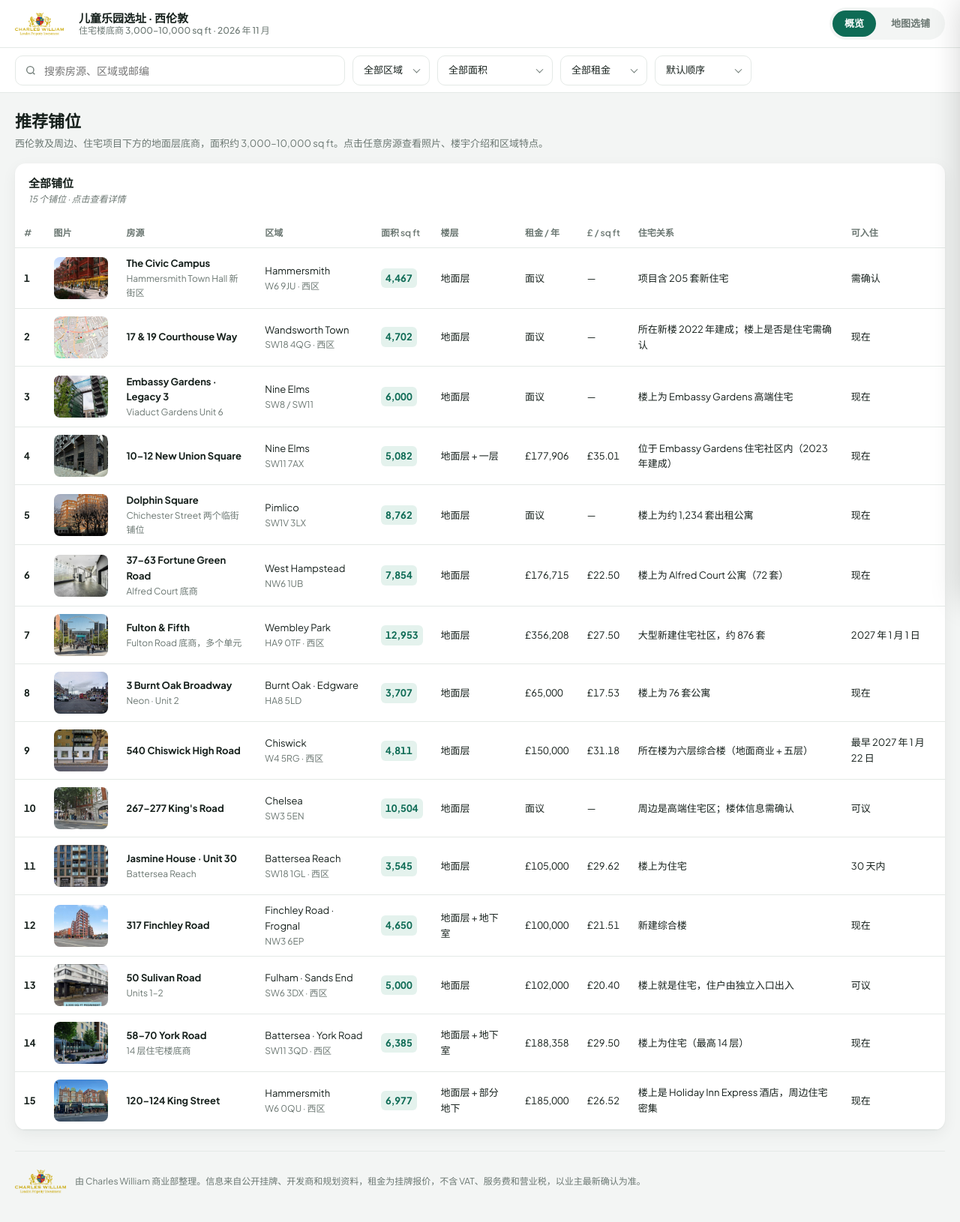
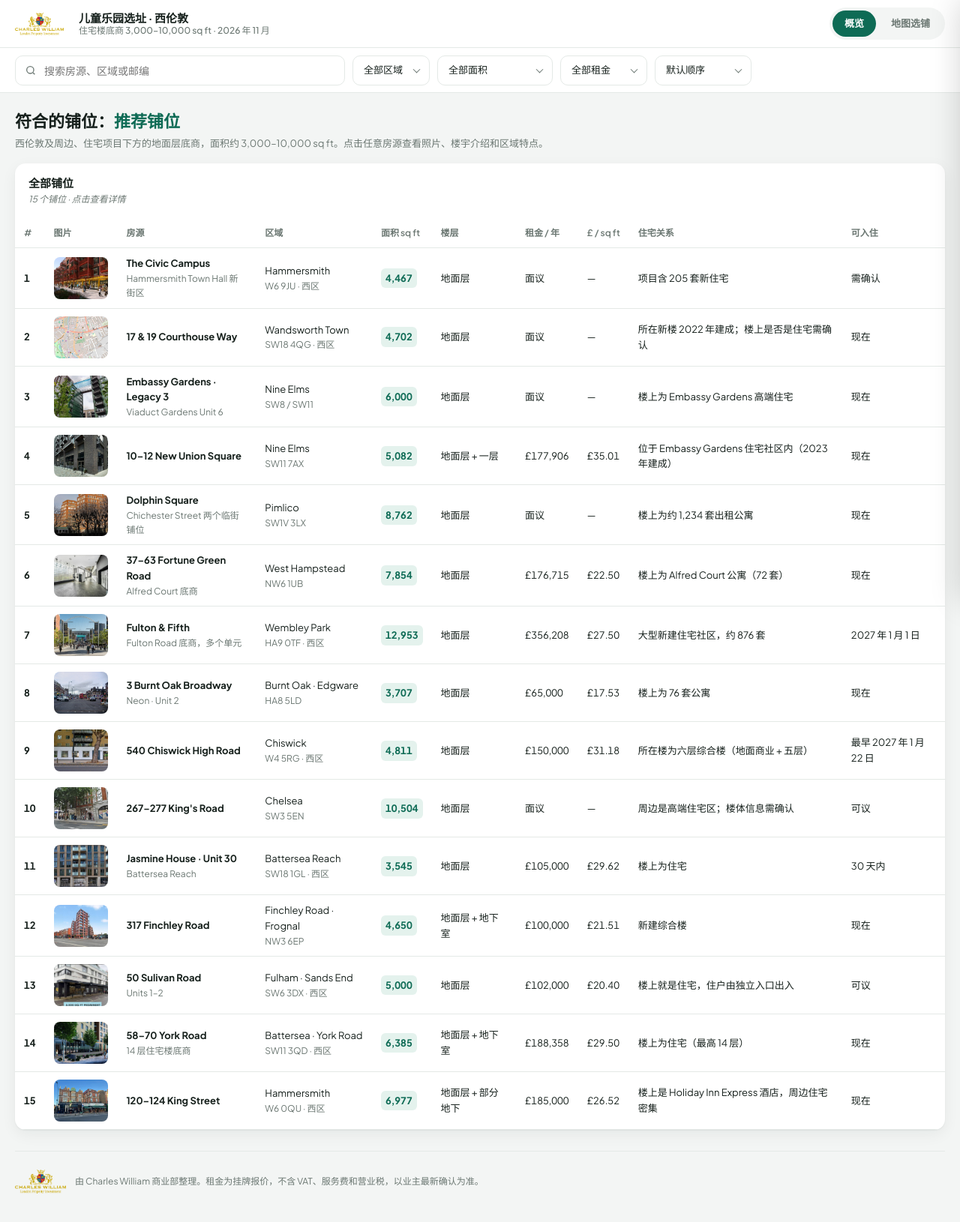
Before and after one commit to CW-CRE-Team/west-london-play-brief, a plain HTML site: page index.html in a window 1280 px wide. Shown: the whole page at 75% size. Drawn offline with nearby package versions, Linux system fonts and the light colour scheme.

Commit message:
Update headings and footer per review
Co-Authored-By: Claude Opus 5.5 <noreply@anthropic.com>

```diff
--- a/index.html
+++ b/index.html
@@ -243,7 +243,7 @@ body.view-map .dash{display:none}
 
 <section class="dash" aria-label="概览">
   <div class="dash-head">
-    <div><h1>推荐铺位</h1><p>西伦敦及周边、住宅项目下方的地面层底商，面积约 3,000–10,000 sq ft。点击任意房源查看照片、楼宇介绍和区域特点。</p></div>
+    <div><h1>符合的铺位：<span style="color:var(--brand)">推荐铺位</span></h1><p>西伦敦及周边、住宅项目下方的地面层底商，面积约 3,000–10,000 sq ft。点击任意房源查看照片、楼宇介绍和区域特点。</p></div>
   </div>
   <div class="kpis" id="kpis" hidden></div>
   <div class="charts" hidden>
@@ -255,16 +255,16 @@ body.view-map .dash{display:none}
     <div class="ph"><h2>全部铺位</h2><p class="sub" id="tcount"></p></div>
     <div class="tscroll"><table class="dt"><thead><tr><th>#</th><th>图片</th><th>房源</th><th>区域</th><th>面积 sq ft</th><th>楼层</th><th>租金 / 年</th><th>£ / sq ft</th><th>住宅关系</th><th>可入住</th></tr></thead><tbody id="dtBody"></tbody></table></div>
   </div>
-  <div class="foot"><img src="img/logo.png" alt="Charles William London Property Investment"><div>由 Charles William 商业部整理。信息来自公开挂牌、开发商和规划资料，租金为挂牌报价，不含 VAT、服务费和营业税，以业主最新确认为准。</div></div>
+  <div class="foot"><img src="img/logo.png" alt="Charles William London Property Investment"><div>由 Charles William 商业部整理。租金为挂牌报价，不含 VAT、服务费和营业税，以业主最新确认为准。</div></div>
 </section>
 
 <div class="split">
   <main class="list">
-    <div class="list-head"><h1>搜索结果：<b>西伦敦及周边</b></h1><span class="n" id="count"></span></div>
-    <p class="intro">为一家面向 3–12 岁儿童和家长的室内游乐品牌筛选铺位。优先住宅项目下方的地面层底商。点击卡片查看照片、楼宇介绍和区域特点。</p>
+    <div class="list-head"><h1>符合的铺位：<b>推荐铺位</b></h1><span class="n" id="count"></span></div>
+    <p class="intro">西伦敦及周边、住宅项目下方的地面层底商，面积约 3,000–10,000 sq ft。点击任意房源查看照片、楼宇介绍和区域特点。</p>
     <div class="stats" id="stats" hidden></div>
     <div class="grid" id="grid"></div>
-    <div class="foot"><img src="img/logo.png" alt="Charles William London Property Investment"><div>由 Charles William 商业部整理。信息来自公开挂牌、开发商和规划资料，租金为挂牌报价，不含 VAT、服务费和营业税，以业主最新确认为准。</div></div>
+    <div class="foot"><img src="img/logo.png" alt="Charles William London Property Investment"><div>由 Charles William 商业部整理。租金为挂牌报价，不含 VAT、服务费和营业税，以业主最新确认为准。</div></div>
   </main>
   <aside class="mapcol">
     <div id="map" role="region" aria-label="房源地图"></div>
```
